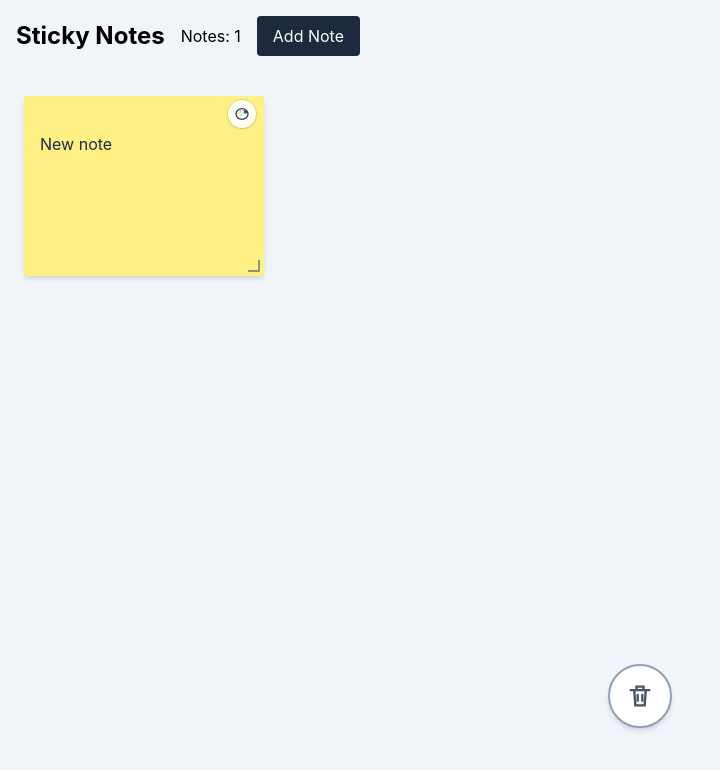
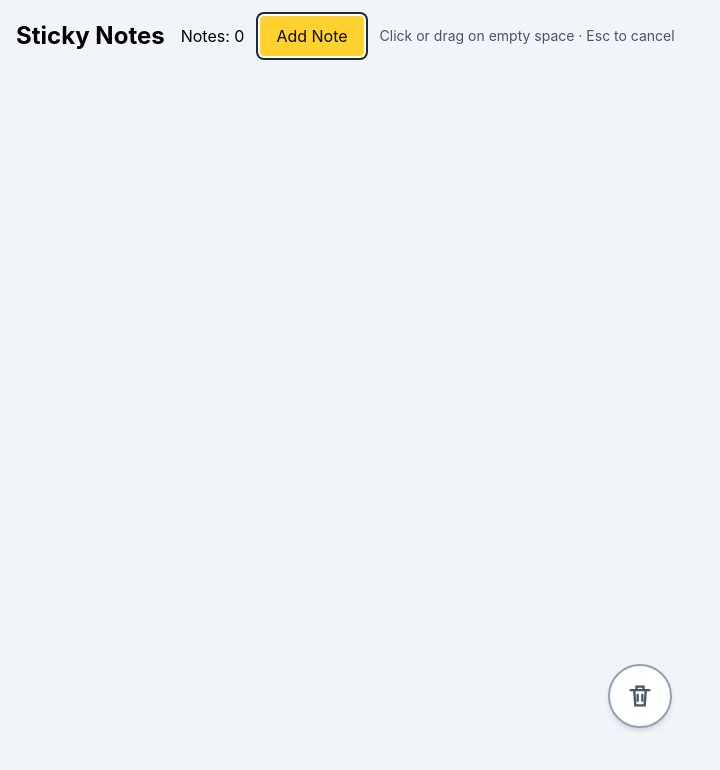
Before and after one commit to niseta/tempo-sticky-notes, a React (Vite) app: page / in a window 1280 px wide. Both pictures are taken after a click on the button "Add Note". Shown: the top 770 px of the page, without its empty margins (0-720 px from the left). Built offline with nearby package versions, Linux system fonts and the light colour scheme.

Commit message:
add drag-to-create notes with custom size and position

```diff
--- a/src/App.tsx
+++ b/src/App.tsx
@@ -1,7 +1,16 @@
+import { useEffect, useState } from 'react';
 import { Board } from './components/Board';
 import { useNotes } from './hooks/useNotes';
 
+interface NoteBounds {
+  x: number;
+  y: number;
+  width: number;
+  height: number;
+}
+
 function App() {
+  const [isCreatingNote, setIsCreatingNote] = useState(false);
   const {
     notes,
     addNote,
@@ -13,14 +22,28 @@ function App() {
     bringToFront,
   } = useNotes();
 
-  function handleAddNote() {
+  useEffect(() => {
+    if (!isCreatingNote) {
+      return;
+    }
+
+    function handleKeyDown(event: KeyboardEvent) {
+      if (event.key === 'Escape') {
+        setIsCreatingNote(false);
+      }
+    }
+
+    document.addEventListener('keydown', handleKeyDown);
+
+    return () => document.removeEventListener('keydown', handleKeyDown);
+  }, [isCreatingNote]);
+
+  function handleCreateNote(bounds: NoteBounds) {
     addNote({
-      x: 24,
-      y: 24,
-      width: 240,
-      height: 180,
+      ...bounds,
       text: 'New note',
     });
+    setIsCreatingNote(false);
   }
 
   return (
@@ -29,15 +52,34 @@ function App() {
         <h1 className="text-2xl font-bold">Sticky Notes</h1>
         <p>Notes: {notes.length}</p>
         <button
-          className="rounded bg-slate-800 px-4 py-2 text-white"
+          className={`rounded px-4 py-2 transition-colors ${
+            isCreatingNote
+              ? 'bg-amber-300 text-slate-950 ring-2 ring-slate-800 ring-offset-2'
+              : 'bg-slate-800 text-white'
+          }`}
           type="button"
-          onClick={handleAddNote}
+          aria-pressed={isCreatingNote}
+          aria-describedby={
+            isCreatingNote ? 'creation-mode-instructions' : undefined
+          }
+          onClick={() => setIsCreatingNote((isCreating) => !isCreating)}
         >
           Add Note
         </button>
+        {isCreatingNote && (
+          <p
+            id="creation-mode-instructions"
+            className="text-sm text-slate-600"
+            role="status"
+          >
+            Click or drag on empty space · Esc to cancel
+          </p>
+        )}
       </header>
       <Board
         notes={notes}
+        isCreatingNote={isCreatingNote}
+        createNote={handleCreateNote}
         moveNote={moveNote}
         resizeNote={resizeNote}
         updateNoteText={updateNoteText}
--- a/src/components/Board.tsx
+++ b/src/components/Board.tsx
@@ -1,10 +1,20 @@
 import { useRef, useState } from "react";
-import type { Note, NoteColor } from "../types/note";
+import type { PointerEvent as ReactPointerEvent } from "react";
+import {
+  DEFAULT_NOTE_HEIGHT,
+  DEFAULT_NOTE_WIDTH,
+  MIN_NOTE_HEIGHT,
+  MIN_NOTE_WIDTH,
+  type Note,
+  type NoteColor,
+} from "../types/note";
 import { StickyNote } from "./StickyNote";
 import { TrashZone } from "./TrashZone";
 
 interface BoardProps {
   notes: Note[];
+  isCreatingNote: boolean;
+  createNote: (bounds: NoteBounds) => void;
   moveNote: (id: Note["id"], x: number, y: number) => void;
   resizeNote: (id: Note["id"], width: number, height: number) => void;
   updateNoteText: (id: Note["id"], text: string) => void;
@@ -13,8 +23,23 @@ interface BoardProps {
   bringToFront: (id: Note["id"]) => void;
 }
 
+interface NoteBounds {
+  x: number;
+  y: number;
+  width: number;
+  height: number;
+}
+
+interface DrawingInfo {
+  pointerId: number;
+  startX: number;
+  startY: number;
+}
+
 export function Board({
   notes,
+  isCreatingNote,
+  createNote,
   moveNote,
   resizeNote,
   updateNoteText,
@@ -24,11 +49,184 @@ export function Board({
 }: BoardProps) {
   const boardRef = useRef<HTMLElement>(null);
   const trashZoneRef = useRef<HTMLDivElement>(null);
+  const drawingInfoRef = useRef<DrawingInfo | null>(null);
+  const drawingPreviewRef = useRef<HTMLDivElement>(null);
   const [isTrashActive, setIsTrashActive] = useState(false);
+
+  function getBoardPoint(
+    event: ReactPointerEvent<HTMLDivElement>,
+    board: HTMLElement,
+  ) {
+    const boardRect = board.getBoundingClientRect();
+
+    return {
+      x: Math.min(
+        Math.max(0, event.clientX - boardRect.left - board.clientLeft),
+        board.clientWidth,
+      ),
+      y: Math.min(
+        Math.max(0, event.clientY - boardRect.top - board.clientTop),
+        board.clientHeight,
+      ),
+    };
+  }
+
+  function getDrawingBounds(
+    startX: number,
+    startY: number,
+    endX: number,
+    endY: number,
+    board: HTMLElement,
+  ): NoteBounds {
+    const width = Math.min(
+      Math.max(Math.abs(endX - startX), MIN_NOTE_WIDTH),
+      board.clientWidth,
+    );
+    const height = Math.min(
+      Math.max(Math.abs(endY - startY), MIN_NOTE_HEIGHT),
+      board.clientHeight,
+    );
+    const x = Math.min(
+      Math.max(0, endX < startX ? startX - width : startX),
+      Math.max(0, board.clientWidth - width),
+    );
+    const y = Math.min(
+      Math.max(0, endY < startY ? startY - height : startY),
+      Math.max(0, board.clientHeight - height),
+    );
+
+    return { x, y, width, height };
+  }
+
+  function isPointerInsideTrash(event: ReactPointerEvent<HTMLDivElement>) {
+    const trashRect = trashZoneRef.current?.getBoundingClientRect();
+
+    return Boolean(
+      trashRect &&
+      event.clientX >= trashRect.left &&
+      event.clientX <= trashRect.right &&
+      event.clientY >= trashRect.top &&
+      event.clientY <= trashRect.bottom,
+    );
+  }
+
+  function handleDrawingPointerDown(event: ReactPointerEvent<HTMLDivElement>) {
+    const board = boardRef.current;
+
+    if (
+      !isCreatingNote ||
+      event.target !== event.currentTarget ||
+      !event.isPrimary ||
+      event.button !== 0 ||
+      !board ||
+      isPointerInsideTrash(event)
+    ) {
+      return;
+    }
+
+    const point = getBoardPoint(event, board);
+
+    drawingInfoRef.current = {
+      pointerId: event.pointerId,
+      startX: point.x,
+      startY: point.y,
+    };
+    event.currentTarget.setPointerCapture(event.pointerId);
+    event.preventDefault();
+  }
+
+  function handleDrawingPointerMove(event: ReactPointerEvent<HTMLDivElement>) {
+    const drawingInfo = drawingInfoRef.current;
+    const board = boardRef.current;
+
+    if (!drawingInfo || drawingInfo.pointerId !== event.pointerId || !board) {
+      return;
+    }
+
+    const point = getBoardPoint(event, board);
+    const bounds = getDrawingBounds(
+      drawingInfo.startX,
+      drawingInfo.startY,
+      point.x,
+      point.y,
+      board,
+    );
+    const preview = drawingPreviewRef.current;
+
+    if (preview) {
+      preview.hidden = false;
+      preview.style.left = `${bounds.x}px`;
+      preview.style.top = `${bounds.y}px`;
+      preview.style.width = `${bounds.width}px`;
+      preview.style.height = `${bounds.height}px`;
+    }
+  }
+
+  function finishDrawing(event: ReactPointerEvent<HTMLDivElement>) {
+    if (drawingInfoRef.current?.pointerId !== event.pointerId) {
+      return null;
+    }
+
+    drawingInfoRef.current = null;
+
+    if (drawingPreviewRef.current) {
+      drawingPreviewRef.current.hidden = true;
+    }
+
+    if (event.currentTarget.hasPointerCapture(event.pointerId)) {
+      event.currentTarget.releasePointerCapture(event.pointerId);
+    }
+  }
+
+  function handleDrawingPointerUp(event: ReactPointerEvent<HTMLDivElement>) {
+    const board = boardRef.current;
+    const drawingInfo = drawingInfoRef.current;
+
+    if (!drawingInfo || drawingInfo.pointerId !== event.pointerId || !board) {
+      return;
+    }
+
+    const point = getBoardPoint(event, board);
+    const hasMoved =
+      point.x !== drawingInfo.startX || point.y !== drawingInfo.startY;
+    const bounds = hasMoved
+      ? getDrawingBounds(
+          drawingInfo.startX,
+          drawingInfo.startY,
+          point.x,
+          point.y,
+          board,
+        )
+      : {
+          x: Math.min(
+            drawingInfo.startX,
+            Math.max(0, board.clientWidth - DEFAULT_NOTE_WIDTH),
+          ),
+          y: Math.min(
+            drawingInfo.startY,
+            Math.max(0, board.clientHeight - DEFAULT_NOTE_HEIGHT),
+          ),
+          width: Math.min(DEFAULT_NOTE_WIDTH, board.clientWidth),
+          height: Math.min(DEFAULT_NOTE_HEIGHT, board.clientHeight),
+        };
+
+    finishDrawing(event);
+
+    if (isCreatingNote) {
+      createNote(bounds);
+    }
+  }
 
   return (
     <section ref={boardRef} className="relative min-h-[calc(100vh-8rem)]">
-      <div className="absolute inset-0 z-0">
+      <div
+        className={`absolute inset-0 z-0 ${isCreatingNote ? "cursor-crosshair" : ""}`}
+        style={{ touchAction: isCreatingNote ? "none" : undefined }}
+        onPointerDown={handleDrawingPointerDown}
+        onPointerMove={handleDrawingPointerMove}
+        onPointerUp={handleDrawingPointerUp}
+        onPointerCancel={finishDrawing}
+      >
         {notes.map((note) => (
           <StickyNote
             key={note.id}
@@ -45,6 +243,13 @@ export function Board({
           />
         ))}
       </div>
+      {isCreatingNote && (
+        <div
+          ref={drawingPreviewRef}
+          hidden
+          className="pointer-events-none absolute z-40 border-2 border-dashed border-slate-500 bg-slate-400/20"
+        />
+      )}
       <TrashZone isActive={isTrashActive} trashZoneRef={trashZoneRef} />
     </section>
   );
--- a/src/components/StickyNote.tsx
+++ b/src/components/StickyNote.tsx
@@ -5,7 +5,13 @@ import type {
   RefObject,
   SetStateAction,
 } from "react";
-import { NOTE_COLORS, type Note, type NoteColor } from "../types/note";
+import {
+  MIN_NOTE_HEIGHT,
+  MIN_NOTE_WIDTH,
+  NOTE_COLORS,
+  type Note,
+  type NoteColor,
+} from "../types/note";
 
 interface StickyNoteProps {
   note: Note;
@@ -33,9 +39,6 @@ interface ResizeInfo {
   startWidth: number;
   startHeight: number;
 }
-
-const MIN_NOTE_WIDTH = 150;
-const MIN_NOTE_HEIGHT = 100;
 
 const NOTE_COLOR_CLASSES: Record<NoteColor, string> = {
   yellow: "bg-yellow-200",
@@ -279,7 +282,7 @@ export function StickyNote({
 
   return (
     <div
-      className={`select-none overflow-hidden p-4 text-slate-800 shadow-md ${NOTE_COLOR_CLASSES[note.color]}`}
+      className={`cursor-default select-none overflow-hidden p-4 text-slate-800 shadow-md ${NOTE_COLOR_CLASSES[note.color]}`}
       onPointerDown={handlePointerDown}
       onPointerMove={handlePointerMove}
       onPointerUp={handlePointerUp}
--- a/src/types/note.ts
+++ b/src/types/note.ts
@@ -9,6 +9,10 @@ export const NOTE_COLORS = [
 export type NoteColor = (typeof NOTE_COLORS)[number];
 
 export const DEFAULT_NOTE_COLOR: NoteColor = 'yellow';
+export const DEFAULT_NOTE_WIDTH = 240;
+export const DEFAULT_NOTE_HEIGHT = 180;
+export const MIN_NOTE_WIDTH = 150;
+export const MIN_NOTE_HEIGHT = 100;
 
 export interface Note {
   id: string;
```
Also changed, not shown: 1 other file (tests, documents, lock files or other folders).
